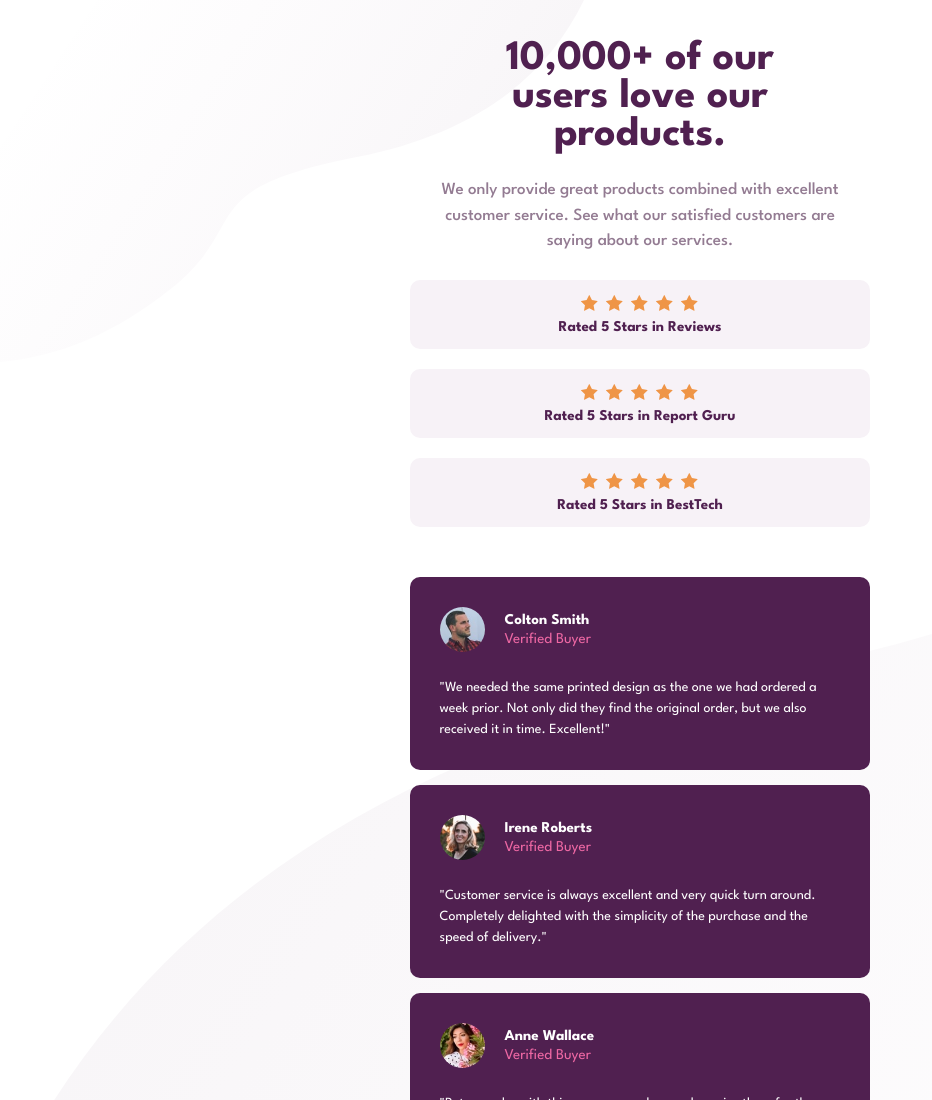
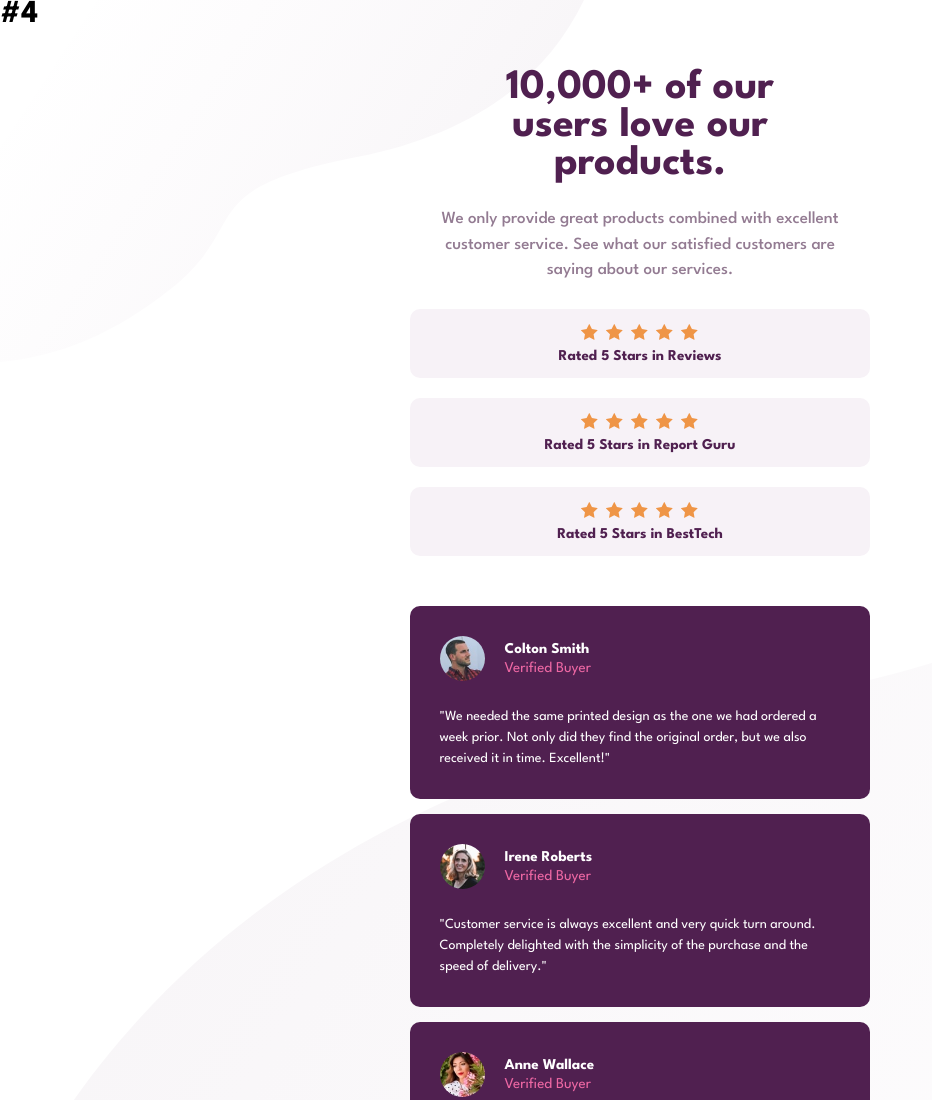
Before and after one commit to Mostafa142/Frontend-Mentor-social-proof-section-master, a plain HTML site: page index.html in a window 1280 px wide. Shown: the top 1100 px of the page, without its empty margins (0-932 px from the left). Drawn offline with Linux system fonts and the light colour scheme.

Commit message:
Last modify

```diff
--- a/index.html
+++ b/index.html
@@ -16,7 +16,7 @@
     <link rel="stylesheet" href="style.css" />
   </head>
   <body>
-    <h1 class="empty">empty</h1>
+    <h1>#4</h1>
     <main class="wrapper">
       <header class="container">
         <section class="first-item">
```
